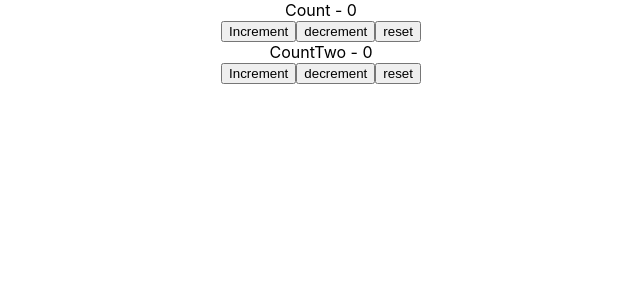
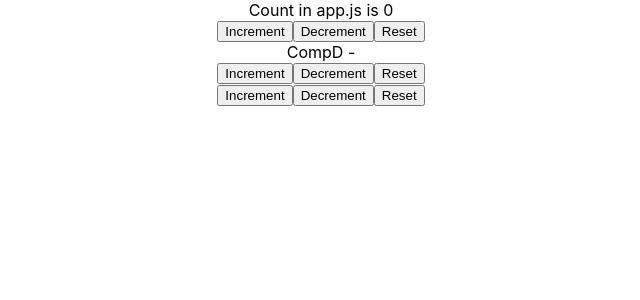
Before and after one commit to Praneshwar24/dxcreactapp, a React (Create React App) app: page / in a window 1280 px wide. Shown: the top 300 px of the page, without its empty margins (319-959 px from the left). Built offline with nearby package versions, Linux system fonts and the light colour scheme.

Commit message:
useContext and useReducer to share comp state with other comps

```diff
--- a/src/App.js
+++ b/src/App.js
@@ -1,15 +1,37 @@
 import logo from './logo.svg';
 import './App.css';
 import React from 'react';
-import CounterThree from './components/reducerhook/CounterThree';
+import { useReducer } from 'react';
+import CompA from './components/contextNreducer/CompA';
+import CompB from './components/contextNreducer/CompB';
+import CompC from './components/contextNreducer/CompC';
 
 
+export const CountContext = React.createContext()
+const initialState = 0
 
+const reducer = (state, action) => {
+  switch (action) {
+    case 'increment': return state + 1
+    case 'decrement': return state - 1
+    case 'reset': return initialState
+    default: return state
+  }
+}
 function App() {
+  const [count, dispatch] = useReducer(reducer, initialState)
   return (
-    <div className="App">
-      <CounterThree />
-    </div>
+    <CountContext.Provider
+      value={
+        { countState: count, countDispatch: dispatch }
+      }>
+      <div className="App">
+        Count in app.js is {count}
+        <CompA />
+        <CompB />
+        <CompC />
+      </div>
+    </CountContext.Provider>
   );
 }
 
--- /dev/null
+++ b/src/components/contextNreducer/CompA.js
@@ -0,0 +1,15 @@
+import React, { useContext } from 'react'
+import { CountContext } from '../../App'
+
+function CompA() {
+    const countContext = useContext(CountContext)
+    return (
+        <div>
+            <button onClick={() => countContext.countDispatch('increment')}>Increment</button>
+            <button onClick={() => countContext.countDispatch('decrement')}>Decrement</button>
+            <button onClick={() => countContext.countDispatch('reset')}>Reset</button>
+        </div>
+    )
+}
+
+export default CompA
--- /dev/null
+++ b/src/components/contextNreducer/CompB.js
@@ -0,0 +1,12 @@
+import React from 'react'
+import CompD from './CompD'
+
+function CompB() {
+    return (
+        <div>
+            <CompD />
+        </div>
+    )
+}
+
+export default CompB
--- /dev/null
+++ b/src/components/contextNreducer/CompC.js
@@ -0,0 +1,13 @@
+import React from 'react'
+import CompD from './CompD'
+import CompE from './CompE'
+
+function CompC() {
+    return (
+        <div>
+            <CompE />
+        </div>
+    )
+}
+
+export default CompC
--- /dev/null
+++ b/src/components/contextNreducer/CompD.js
@@ -0,0 +1,16 @@
+import React, { useContext } from 'react'
+import { CountContext } from '../../App'
+
+function CompD() {
+    const countContext = useContext(CountContext)
+    return (
+        <div>
+            <div> CompD - {countContext.count}</div>
+            <button onClick={() => countContext.countDispatch('increment')}>Increment</button>
+            <button onClick={() => countContext.countDispatch('decrement')}>Decrement</button>
+            <button onClick={() => countContext.countDispatch('reset')}>Reset</button>
+        </div>
+    )
+}
+
+export default CompD
--- /dev/null
+++ b/src/components/contextNreducer/CompE.js
@@ -0,0 +1,12 @@
+import React from 'react'
+import CompF from './CompF'
+
+function CompE() {
+    return (
+        <div>
+            <CompF />
+        </div>
+    )
+}
+
+export default CompE
--- /dev/null
+++ b/src/components/contextNreducer/CompF.js
@@ -0,0 +1,15 @@
+import React, { useContext } from 'react'
+import { CountContext } from '../../App'
+
+function CompF() {
+    const countContext = useContext(CountContext)
+    return (
+        <div>
+            <button onClick={() => countContext.countDispatch('increment')}>Increment</button>
+            <button onClick={() => countContext.countDispatch('decrement')}>Decrement</button>
+            <button onClick={() => countContext.countDispatch('reset')}>Reset</button>
+        </div>
+    )
+}
+
+export default CompF
```
